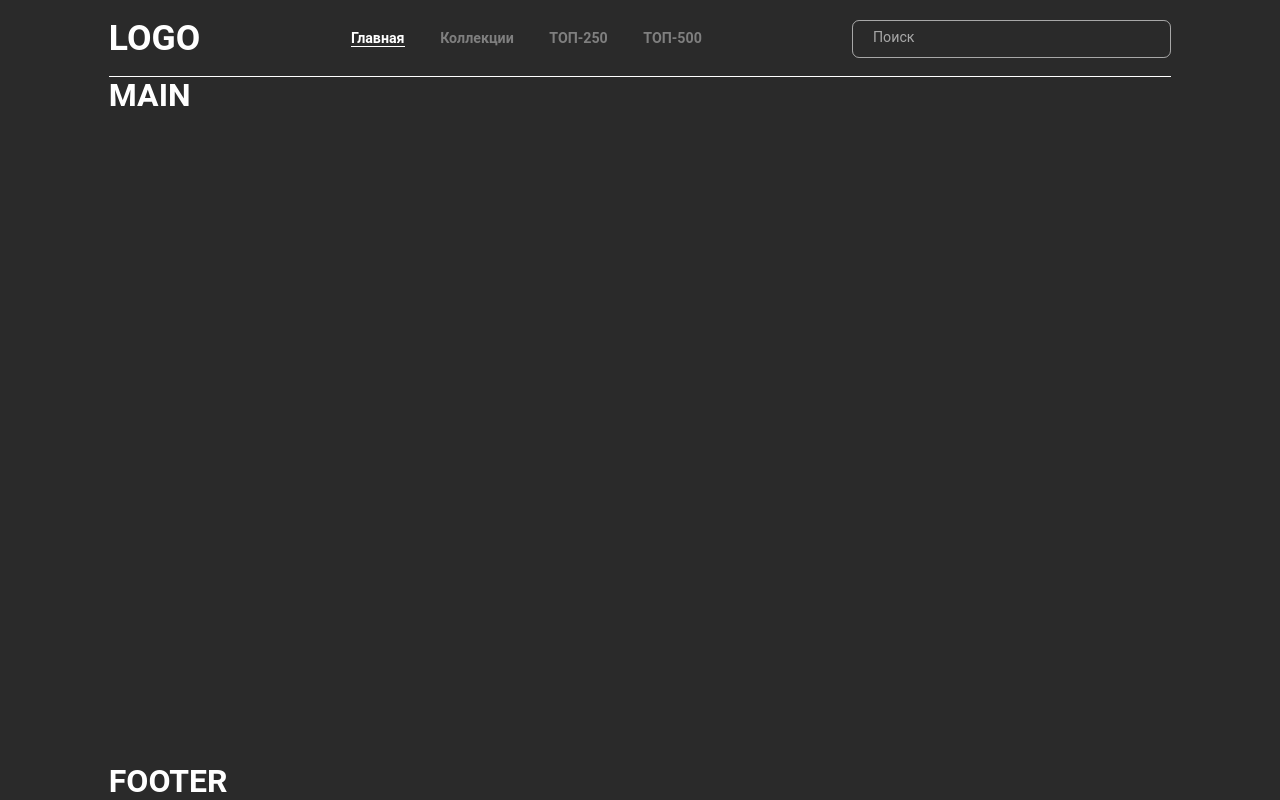
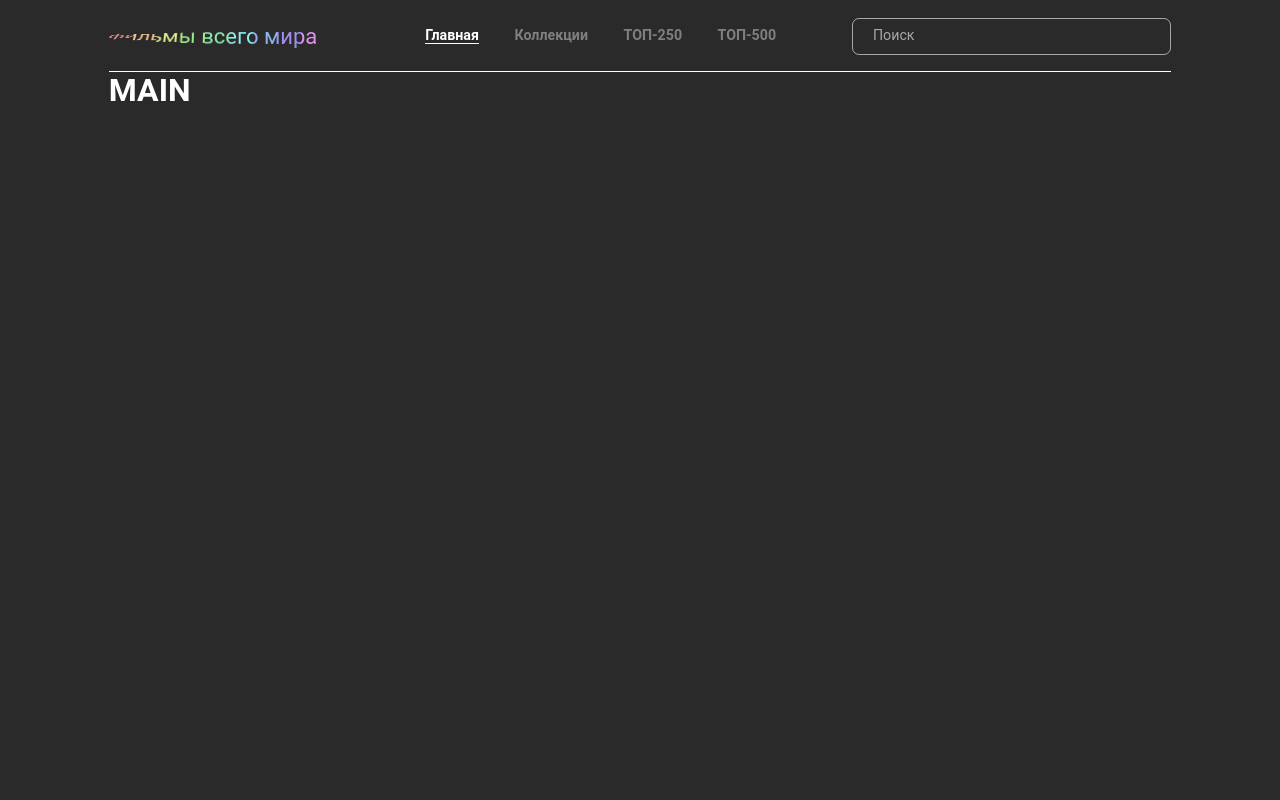
Before and after one commit to Aleksandrov-Georgy/kinoshka, a Next.js app: page / in a window 1280 px wide. Built offline with nearby package versions, Linux system fonts and the light colour scheme.

Commit message:
update logo

```diff
--- a/src/Components/Footer/Footer.tsx
+++ /dev/null
@@ -1,9 +0,0 @@
-import S from './footer.module.scss';
-
-export default function Footer() {
-  return (
-    <div className={S.header}>
-      <h1>FOOTER</h1>
-    </div>
-  );
-}
--- /dev/null
+++ b/src/Components/Header/Components/Logo/logo.module.scss
@@ -0,0 +1,37 @@
+$width: 24px;
+
+@keyframes rotate {
+  0%, 15% { transform: rotateX(0deg)};
+  85%, 100% { transform: rotateX(360deg)};
+
+}
+
+.banner {
+  display: flex;
+  perspective: 500px;
+}
+
+.panel {
+  position: relative;
+  width: $width;
+  height: 24px;
+  overflow: hidden;
+  animation: rotate 4s var(--delay) infinite ease-in-out;
+}
+
+.panel::before {
+  position: absolute;
+  left: var(--left);
+  content: 'фильмы всего мира';
+  font-size: 22px;
+  width: max-content;
+  color: hsl(var(--hue), 75%, 75%);
+}
+
+@for $i from 0 to 10 {
+  .panel:nth-child(#{$i + 1}) {
+    --left: #{$width * $i * -1};
+    --hue: #{360 / 10 * $i};
+    --delay: #{$i * 0.1s};
+  };
+};
--- /dev/null
+++ b/src/Components/Header/Components/Logo/logo.tsx
@@ -0,0 +1,18 @@
+import S from './logo.module.scss';
+
+export default function Logo() {
+  return (
+      <div className={S.banner}>
+        <div className={S.panel}></div>
+        <div className={S.panel}></div>
+        <div className={S.panel}></div>
+        <div className={S.panel}></div>
+        <div className={S.panel}></div>
+        <div className={S.panel}></div>
+        <div className={S.panel}></div>
+        <div className={S.panel}></div>
+        <div className={S.panel}></div>
+        <div className={S.panel}></div>
+      </div>
+  );
+}
--- a/src/Components/Header/Header.tsx
+++ b/src/Components/Header/Header.tsx
@@ -5,6 +5,7 @@ import Link from 'next/link';
 import { linkCat } from '@/Components/Header/Components/linkCat';
 import { usePathname } from 'next/navigation';
 import Search from '@/Components/Header/Components/Search/Search';
+import Logo from './Components/Logo/logo';
 
 export default function Header() {
   const path = usePathname();
@@ -12,7 +13,7 @@ export default function Header() {
   return (
     <div className={S.header}>
       <Link href={'/'}>
-        <h1 className={S.logo}>LOGO</h1>
+        <Logo/>
       </Link>
       <nav className={S.nav}>
         {linkCat.map((linkCut) => (
--- a/src/Components/Header/header.module.scss
+++ b/src/Components/Header/header.module.scss
@@ -47,6 +47,6 @@
   }
 }
 
-.logo {
-  font-size: convertPX(40);
-}
+// .logo {
+//   font-size: convertPX(40);
+// }
--- a/src/app/(main)/layout.tsx
+++ b/src/app/(main)/layout.tsx
@@ -1,6 +1,4 @@
 import Header from '@/Components/Header/Header';
-import Footer from '@/Components/Footer/Footer';
-
 import S from '../main.module.scss';
 
 interface AppLayoutProps {
@@ -15,9 +13,6 @@ export default function AppLayout({ children }: AppLayoutProps) {
         <Header />
       </header>
       <main>{children}</main>
-      <footer className={S.footer}>
-        <Footer />
-      </footer>
     </>
   );
 }
```
Also changed, not shown: src/Components/Footer/footer.module.scss (deleted).
